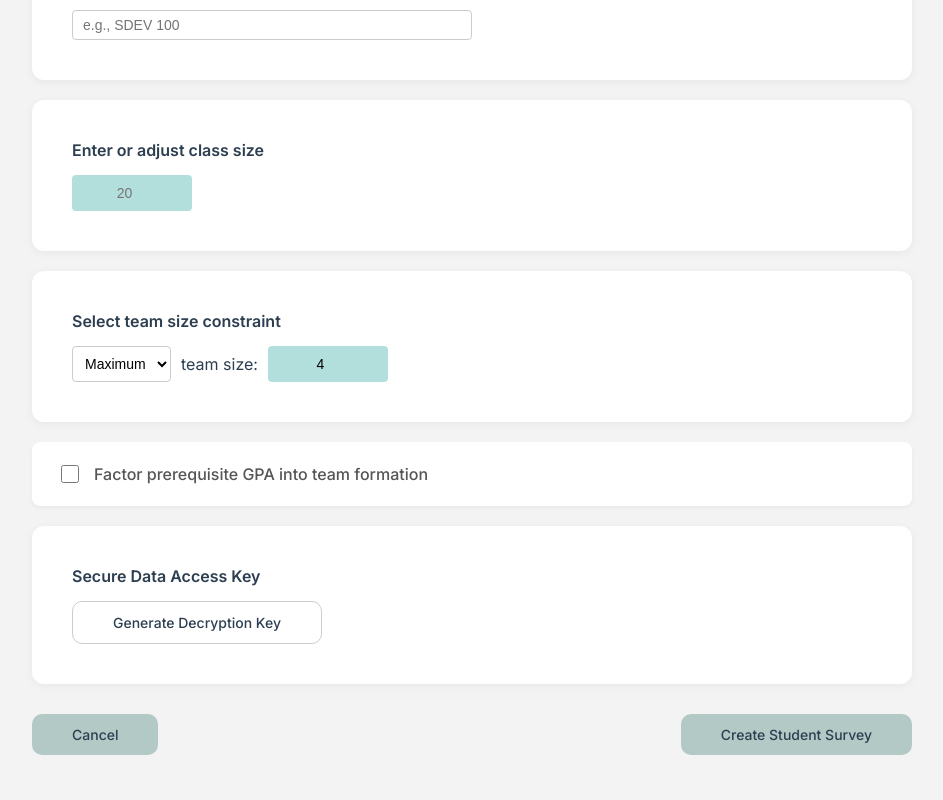
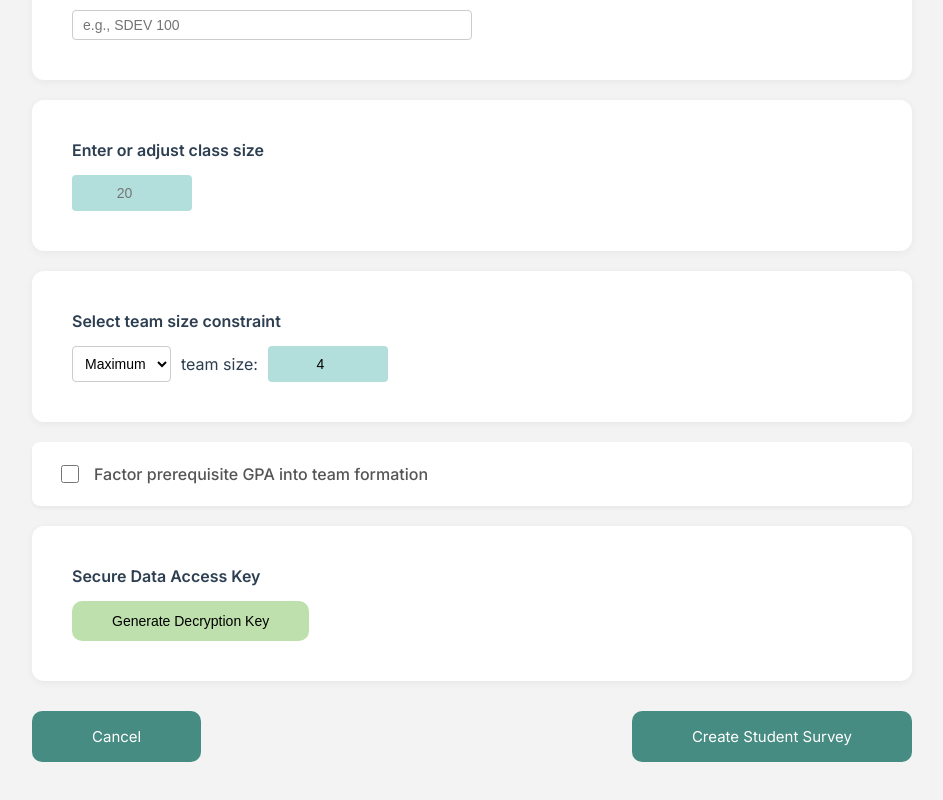
Before and after one commit to arcjun01/team4mation, a React (Vite) app in the folder frontend/: page /team4mation/setup in a window 1280 px wide. Shown: the part 380-1180 px from the top of the page, without its empty margins (168-1111 px from the left). Built offline with nearby package versions, Linux system fonts and the light colour scheme.

Commit message:
Fixed styles for buttons

```diff
--- a/frontend/src/components/InstructorTeamSetup.jsx
+++ b/frontend/src/components/InstructorTeamSetup.jsx
@@ -177,13 +177,13 @@ const InstructorTeamSetup = () => {
             <div className="question-container">
               <label>Secure Data Access Key</label>
               {!generatedKey ? (
-                <button type="button" className="button" style={{ backgroundColor: '#fff', border: '1px solid #ccc' }} onClick={handleGenerateKey}>Generate Decryption Key</button>
+                <button type="button" className="incript-button" onClick={handleGenerateKey}>Generate Decryption Key</button>
               ) : (
                 <div className="key-display-section">
                   <div style={{ display: 'flex', gap: '10px', marginBottom: '15px' }}>
                     <input className="input-field full-input" type={showKey ? "text" : "password"} value={generatedKey} readOnly />
-                    <button type="button" className="button" onClick={() => setShowKey(!showKey)}>{showKey ? "Hide" : "Reveal"}</button>
-                    <button type="button" className="button" onClick={() => { navigator.clipboard.writeText(generatedKey); alert("Key copied!"); }}>Copy</button>
+                    <button type="button" className="incript-button" onClick={() => setShowKey(!showKey)}>{showKey ? "Hide" : "Reveal"}</button>
+                    <button type="button" className="incript-button" onClick={() => { navigator.clipboard.writeText(generatedKey); alert("Key copied!"); }}>Copy</button>
                   </div>
                   <div className="checkbox-row">
                     <input type="checkbox" id="saveConfirm" checked={hasSavedKey} onChange={(e) => { setHasSavedKey(e.target.checked); if (e.target.checked) clearError('saveConfirm'); }} />
--- a/frontend/src/css/InstructorSetup.css
+++ b/frontend/src/css/InstructorSetup.css
@@ -89,16 +89,20 @@
 }
 
 /* Sage Buttons based on image */
-.setup-wrapper .button {
-    background-color: #b2c9c5;
-    color: #2c3e50;
+.incript-button {
+    background-color: #BEE0AC;
+    font-weight: 600;
     padding: 12px 40px;
     border: none;
     border-radius: 10px;
     cursor: pointer;
     font-weight: 500;
     font-size: 14px;
-    transition: opacity 0.2s ease;
+    transition: all 0.2s ease;
+}
+
+.incript-button:hover {
+    background-color: #bee0acbb;
 }
 
 
--- a/frontend/src/css/ViewSurveys.css
+++ b/frontend/src/css/ViewSurveys.css
@@ -136,38 +136,6 @@
   flex-wrap: wrap;
 }
 
-.button {
-  padding: 12px 30px;
-  border: none;
-  border-radius: 10px;
-  font-size: 14px;
-  font-weight: 500;
-  cursor: pointer;
-  transition: all 0.3s ease;
-  background: #b2c9c5;
-  color: #2c3e50;
-
-}
-
-.button:hover:not(:disabled) {
-  background: #789893;;
-  transform: translateY(-2px);
-  box-shadow: 0 4px 8px rgba(0, 0, 0, 0.15);
-}
-
-.button.primary {
-  background: #a4beb7;
-}
-
-.button.primary:hover:not(:disabled) {
-  background: #94b0a9;
-}
-
-.button:disabled {
-  opacity: 0.6;
-  cursor: not-allowed;
-}
-
 @media (max-width: 768px) {
   .surveys-list {
     grid-template-columns: 1fr;
```
